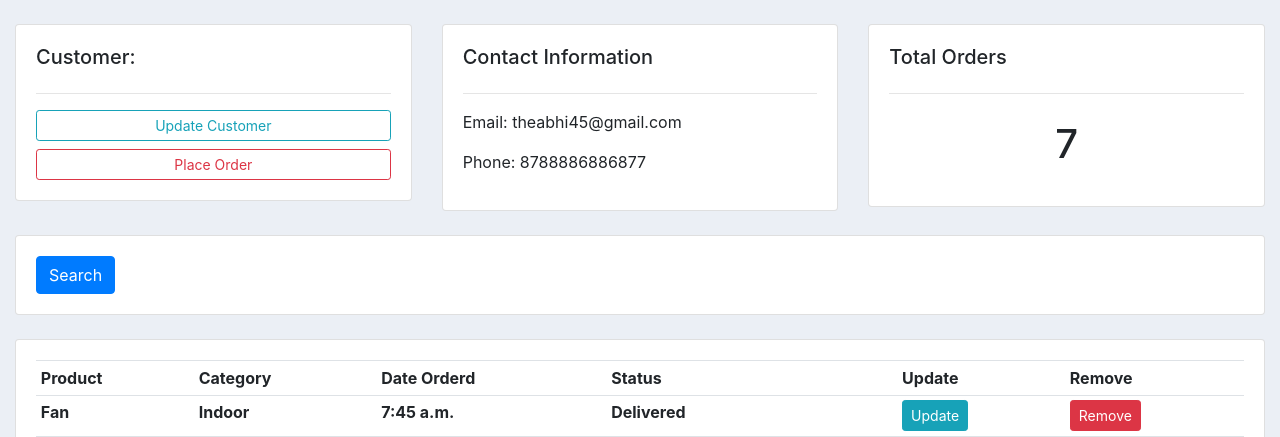
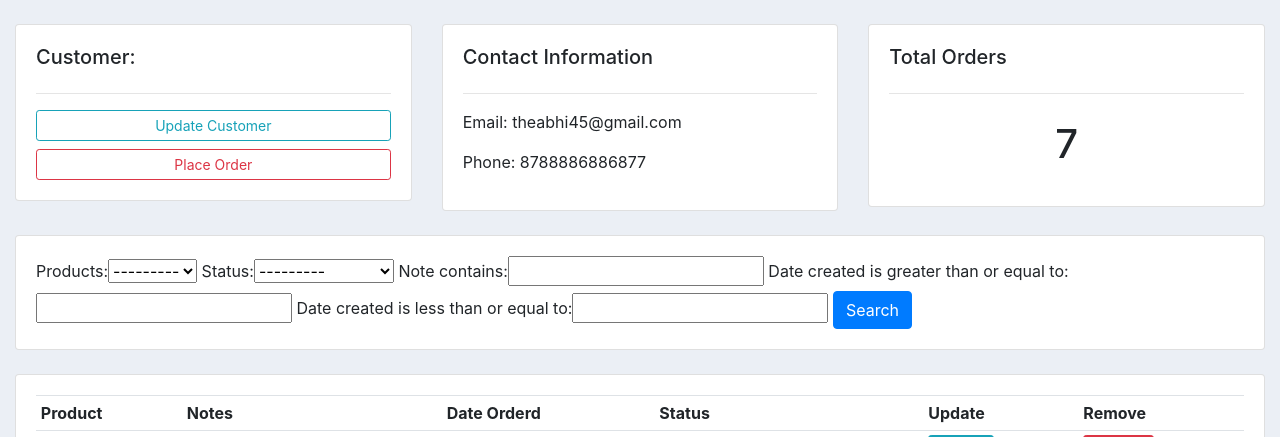
Before and after one commit to Avishek-45/User_management_system_django, a Django app: page /customers/1/ in a window 1280 px wide. Shown: the part 56-493 px from the top of the page. Run offline with Django 3.2, Linux system fonts and the light colour scheme; data comes from the database, SQL or seed files in the repository; both versions use the stored data as it was after the commit; lists and menus that the app fills with data are empty; some libraries are stand-ins or nearby versions.

Commit message:
added search functionality

```diff
--- /dev/null
+++ b/system/filters.py
@@ -0,0 +1,13 @@
+import django_filters
+from django_filters import DateFilter,CharFilter
+from .models import *
+
+
+class OrderFilter(django_filters.FilterSet):
+    start_date = DateFilter(field_name="date_created", lookup_expr='gte')
+    end_date = DateFilter(field_name="date_created", lookup_expr='lte')
+    note=CharFilter(field_name='note',lookup_expr='icontains')
+    class Meta:
+        model = Order
+        fields = '__all__'
+        exclude = ['Customer', 'date_created']
--- a/system/models.py
+++ b/system/models.py
@@ -44,6 +44,7 @@ class Order(models.Model):
     Products=models.ForeignKey(product,null=True,on_delete=models.SET_NULL)
     Status=models.CharField(max_length=100,null=True,choices=STATUS)
     date_created=models.TimeField(auto_now_add=True,null=True)
+    note=models.CharField(max_length=1000,null=True)
 
     def __str__(self):
         return self.Products.name
--- a/system/templates/system/customer.html
+++ b/system/templates/system/customer.html
@@ -39,6 +39,7 @@
 		<div class="card card-body">
 			<form method="get">
 
+			{{fill.form}}
 		    <button class="btn btn-primary" type="submit">Search</button>
 		  </form>
 		</div>
@@ -53,7 +54,7 @@
 			<table class="table table-sm">
 				<tr>
 					<th>Product</th>
-					<th>Category</th>
+					<th>Notes</th>
 					<th>Date Orderd</th>
 					<th>Status</th>
 					<th>Update</th>
@@ -62,7 +63,7 @@
 				{%for i in order%}
 				<tr>
 					<th>{{i.Products}}</th>
-					<th>{{i.Products.category}}</th>
+					<th>{{i.note}}</th>
 					<th>{{i.date_created}}</th>
 					<th>{{i.Status}}</th>
 					<th><a href=" {%url 'update_order' i.id%}" class="btn btn-sm btn-info">Update</a></th>
--- a/system/templates/system/order_form.html
+++ b/system/templates/system/order_form.html
@@ -7,7 +7,7 @@
         <div class="card card-body">
             <form method="POST" action="">
                 {% csrf_token %}
-                {{form.management_form}}
+                {{form.management_form }}
                 {%for formset in form%}
                 {{formset}}
                 <hr>
--- a/system/views.py
+++ b/system/views.py
@@ -2,7 +2,7 @@ from django.shortcuts import render, HttpResponse, redirect
 from .models import *
 from django.forms import inlineformset_factory
 from .forms import Orderform
-
+from .filters import OrderFilter
 # Create your views here.
 
 
@@ -29,11 +29,12 @@ def home(request):
 def customers(request, pk_test):
     Customers = customer.objects.get(id=pk_test)
     # inherting childs objects(order) from parent class i.e customer
-    orders = Customers.order_set.all()
+    orders = Customers.order_set.all()   #customer ko help bata order call gareko
     total_order = orders.count()
-
+    fil=OrderFilter(request.GET,queryset=orders)
+    orders=fil.qs
     context = {'customer': Customers,
-               'order': orders, 'total_order': total_order}
+               'order': orders, 'total_order': total_order,'fill':fil}
 
     return render(request, 'system/customer.html', context)
 
--- a/user_mangement_system/settings.py
+++ b/user_mangement_system/settings.py
@@ -37,7 +37,8 @@ INSTALLED_APPS = [
     'django.contrib.sessions',
     'django.contrib.messages',
     'django.contrib.staticfiles',
-    'system'
+    'system',
+    'django_filters',
 ]
 
 MIDDLEWARE = [
```
Also changed, not shown: db.sqlite3, system/migrations/0006_auto_20200913_0434.py (added), system/migrations/0007_order_note.py (added).
